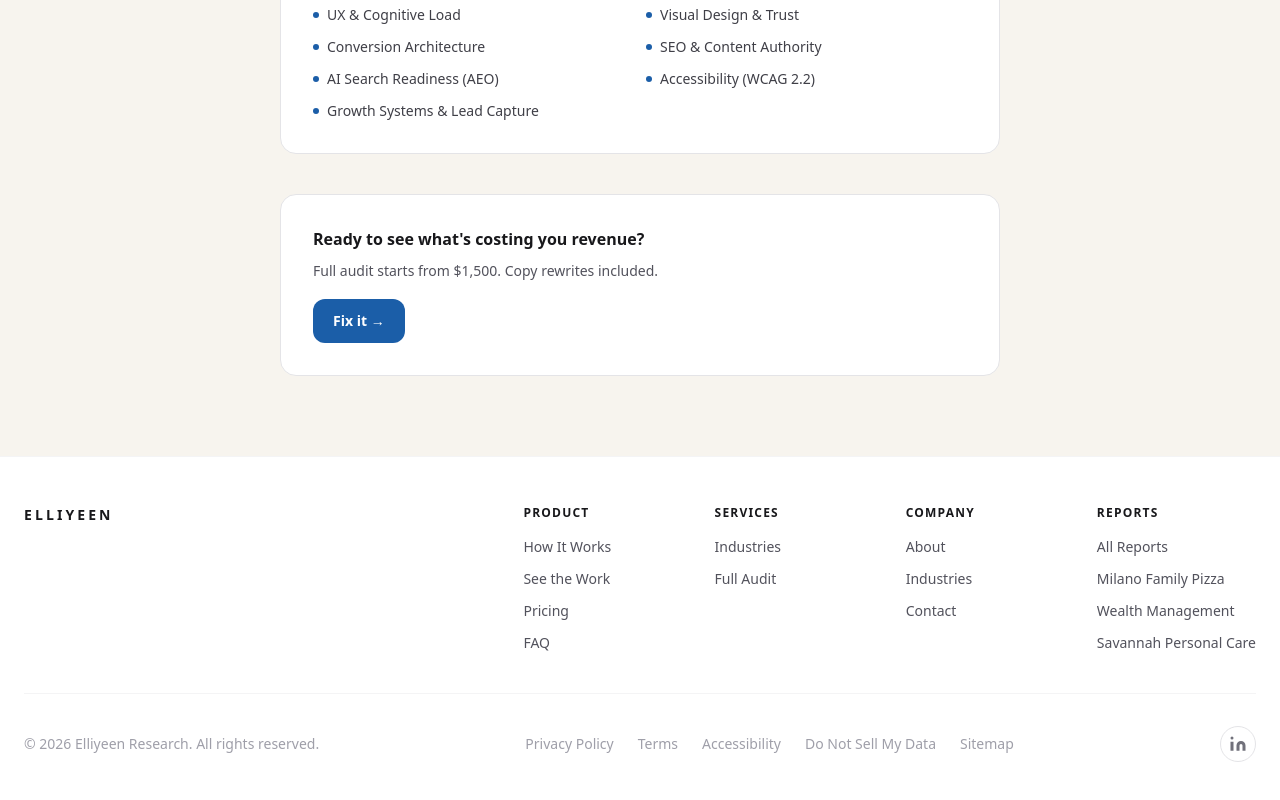
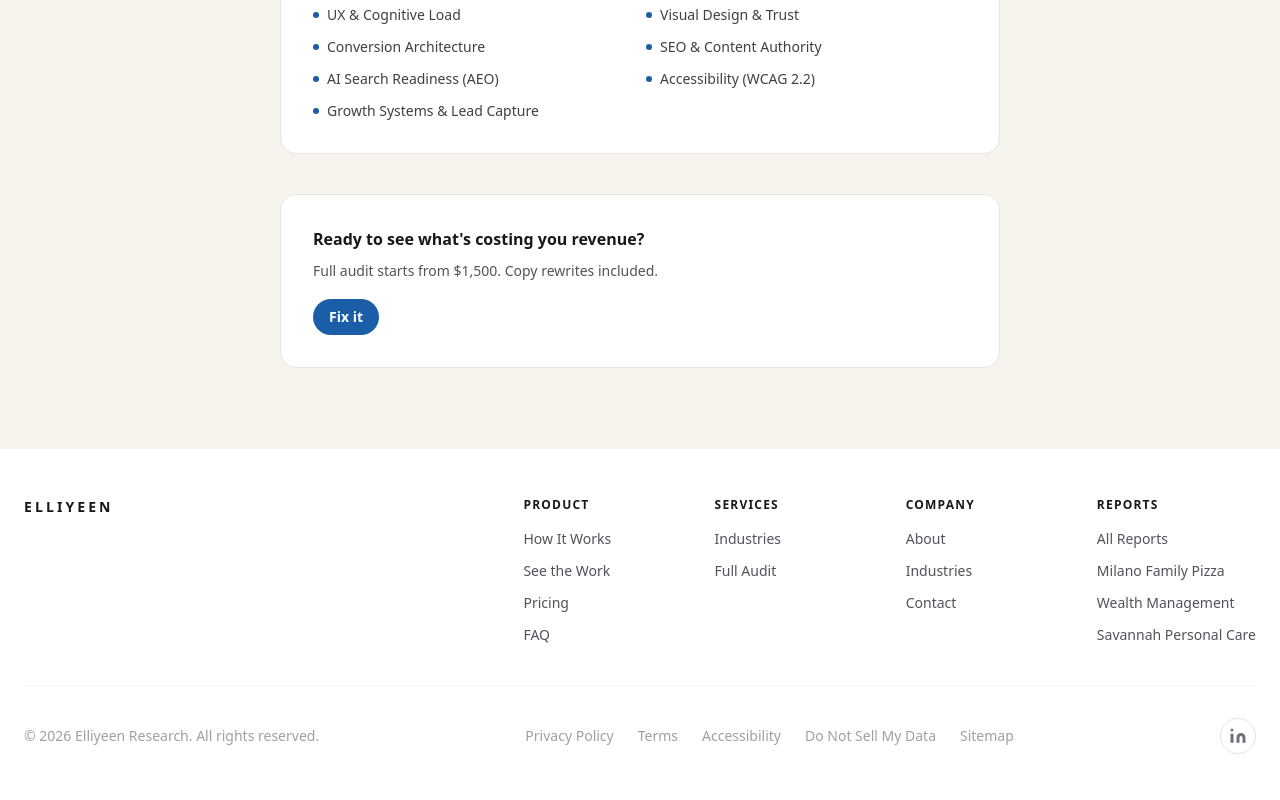
Before and after one commit to elliyeen/elliyeen-get-started, a Next.js app: page /how-it-works in a window 1280 px wide. Shown: the part 1372-2172 px from the top of the page. Built offline with nearby package versions, Linux system fonts and the light colour scheme.

Commit message:
Match Fix it button to nav pill style on how-it-works page

```diff
--- a/app/how-it-works/page.tsx
+++ b/app/how-it-works/page.tsx
@@ -149,9 +149,9 @@ export default function HowItWorksPage() {
             </p>
             <a
               href="mailto:abdullah@elliyeen.com?subject=Website%20audit%20inquiry%20%E2%80%94%20let%27s%20work%20together&body=Hi%20Abbas%2C%0A%0AI%27d%20like%20to%20get%20my%20website%20audited%20by%20Elliyeen.%0A%0AWebsite%3A%20%5Bpaste%20your%20URL%20here%5D%0A%0ALooking%20forward%20to%20it."
-              className="mt-4 inline-flex items-center gap-2 rounded-xl bg-[#1B5EA8] px-5 py-3 text-sm font-bold text-white hover:bg-[#164d8e]"
+              className="mt-4 inline-flex items-center justify-center rounded-full bg-[#1B5EA8] px-4 py-2 text-sm font-semibold text-white hover:bg-[#164d8e]"
             >
-              Fix it →
+              Fix it
             </a>
           </div>
 
```
